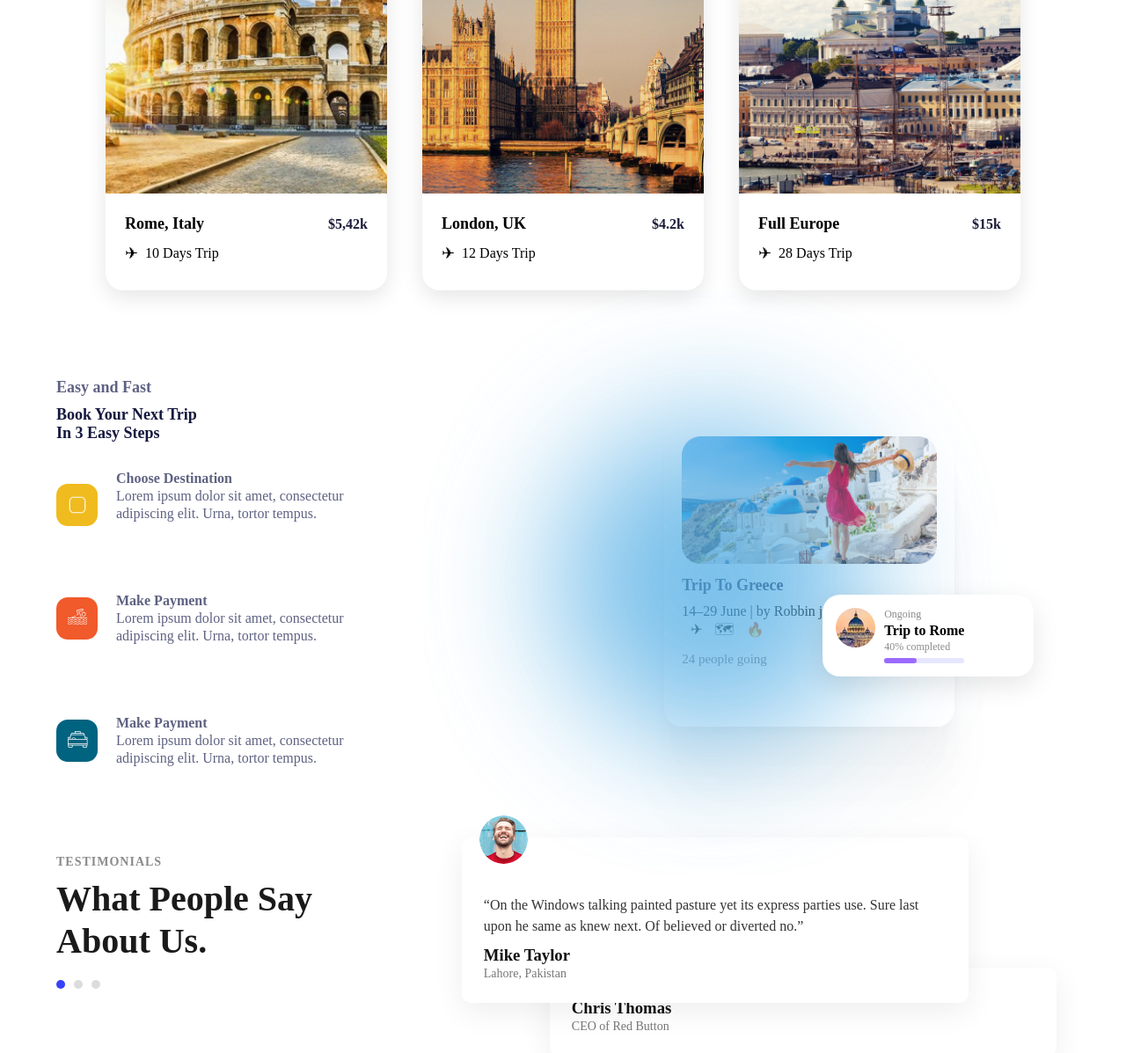
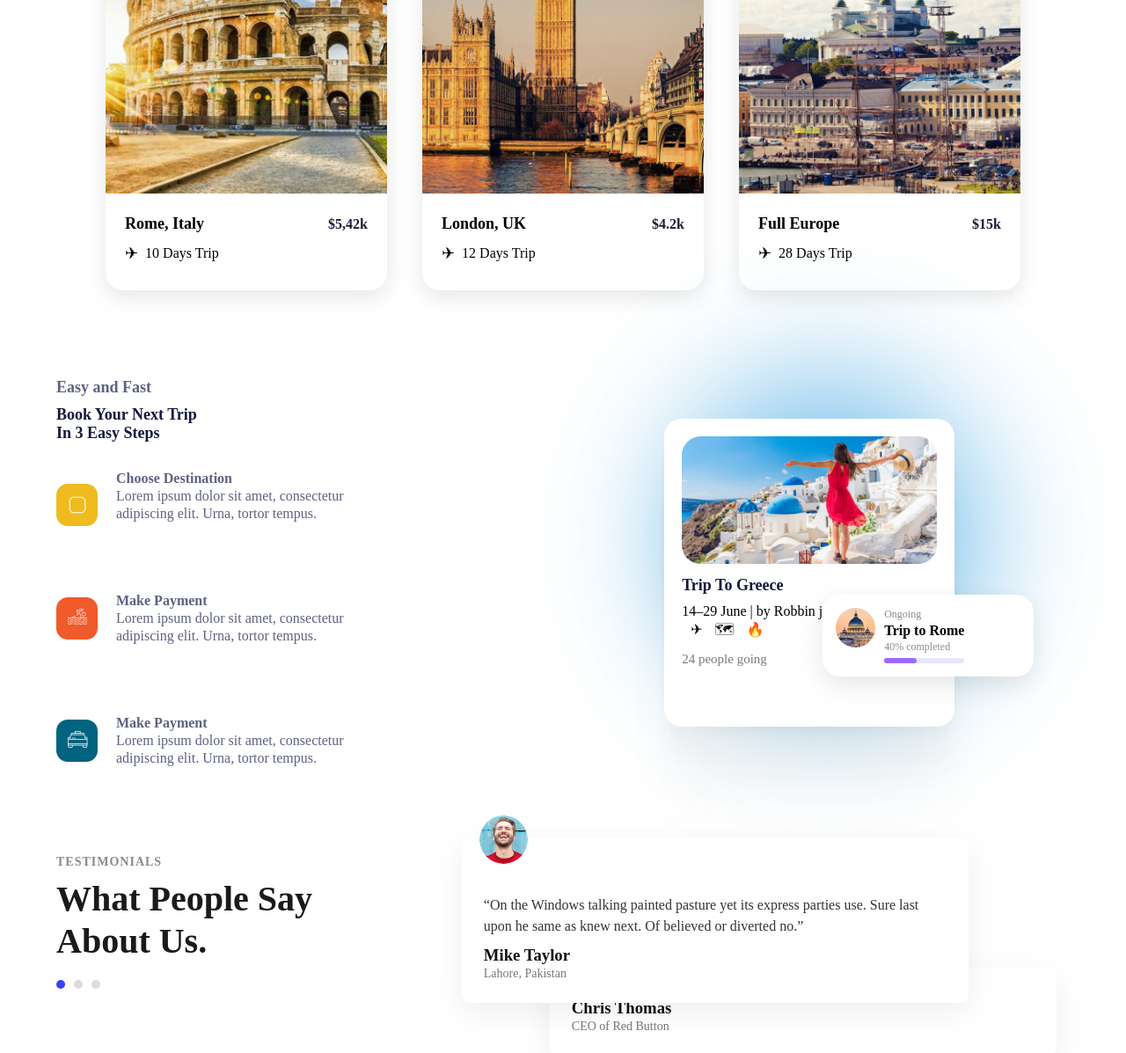
Before and after one commit to Muhammafsolih2/Jadoo, a plain HTML site: page index.html in a window 1280 px wide. Shown: the part 1759-2956 px from the top of the page at 88% size. Drawn offline with Linux system fonts and the light colour scheme.

Commit message:
Third save

```diff
--- a/index.html
+++ b/index.html
@@ -231,8 +231,7 @@
                     </div>
                 </div>
                 <div class="about__left">
-                    <div class="about__card">
-                        <div class="shadow">
+                    <div class="shadow">
                         <svg width="654" height="667" viewBox="0 0 654 667" fill="none"
                             xmlns="http://www.w3.org/2000/svg">
                             <g opacity="0.8" filter="url(#filter0_f_1_189)">
@@ -248,6 +247,7 @@
                             </defs>
                         </svg>
                     </div>
+                    <div class="about__card">
                         <img class="about__img" src="./Rectangle 17.jpg" alt="Trip to Greece" />
                         <h4 class="about__title">Trip To Greece</h2>
                             <p class="about__date">14–29 June | by Robbin j...</p>
--- a/style.css
+++ b/style.css
@@ -230,10 +230,10 @@ a {
     z-index: 10;
 }
 
-.shadow {
+.shadow  {
     position: absolute;
     z-index: 1;
-    top: -150px;
+    top: -200px;
     right: -50px;
 }
 
@@ -337,6 +337,8 @@ a {
 
 .about__left {
     width: 40%;
+    z-index: 2;
+    position: relative;
 }
 
 .comment {
```
